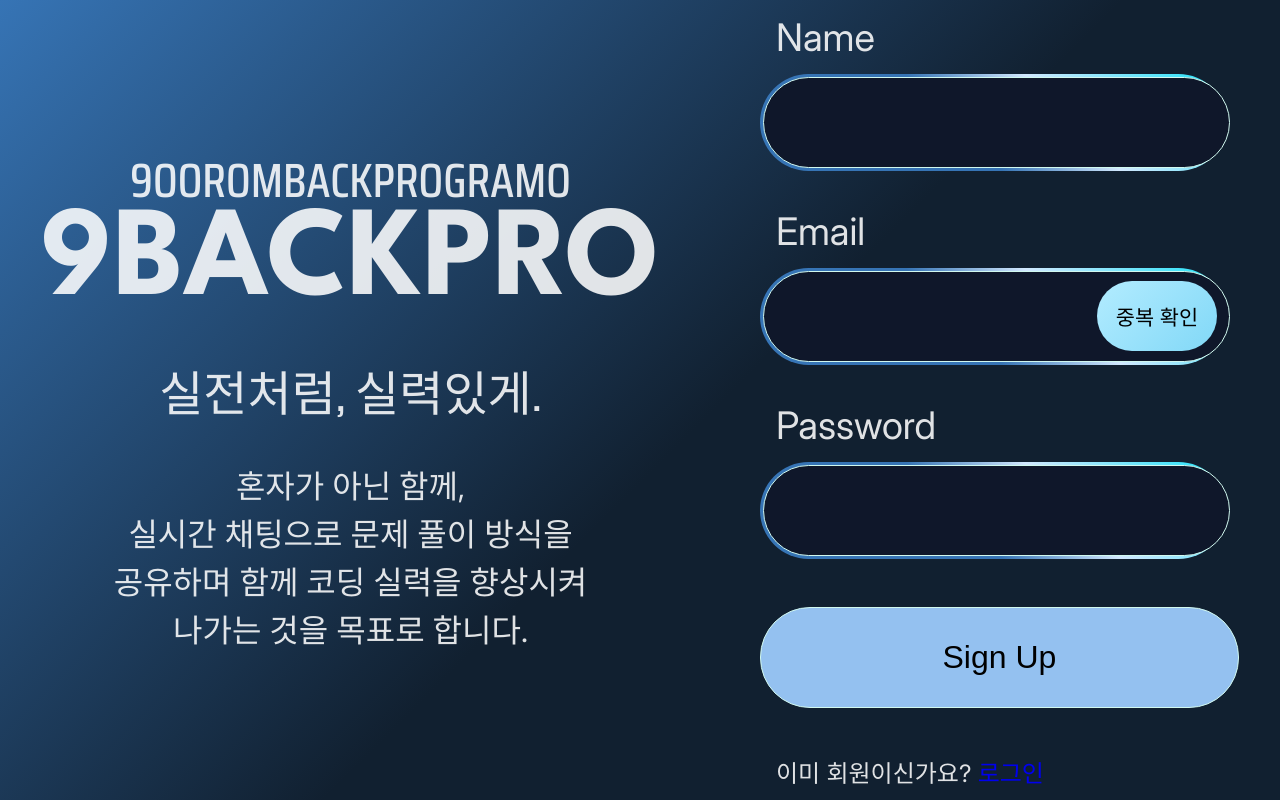
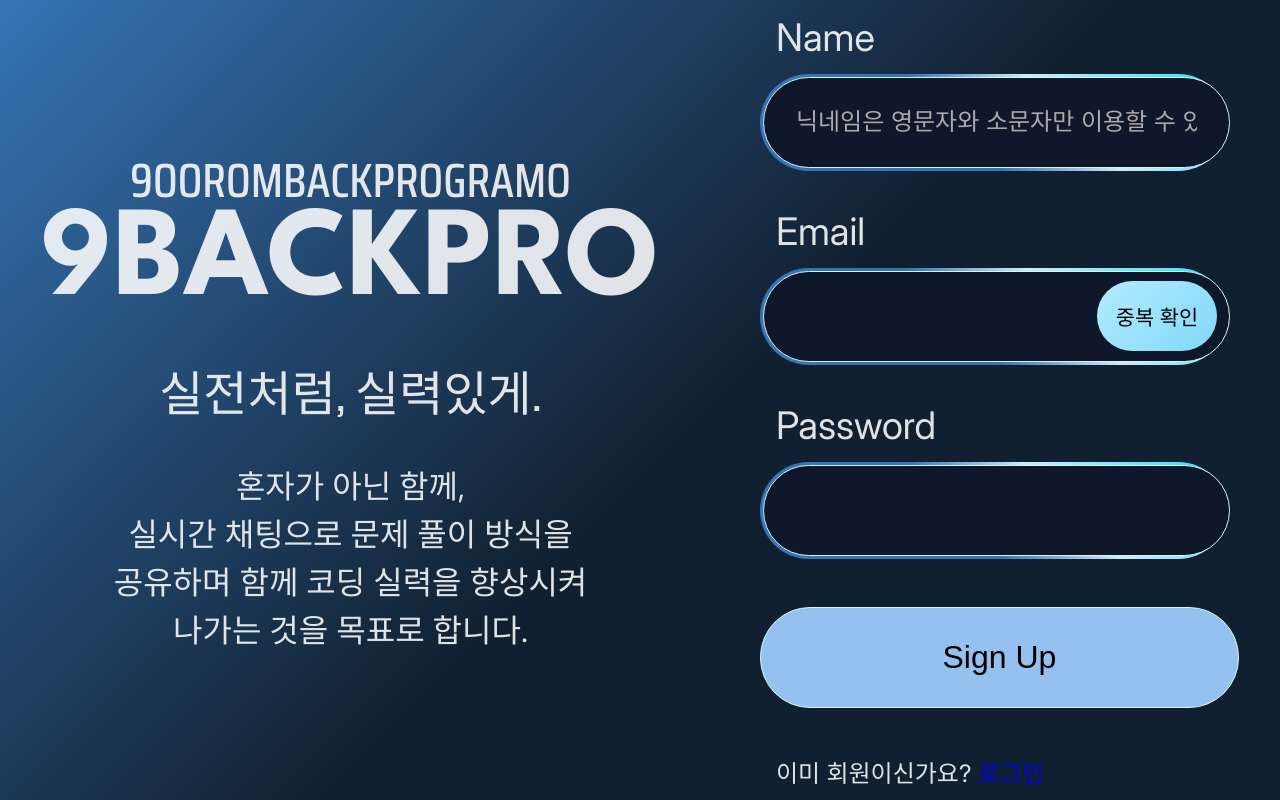
Before and after one commit to PrograMemo-Groom/900pro-fe, a React (Vite) app: page /signup in a window 1280 px wide. Built offline with nearby package versions, Linux system fonts and the light colour scheme; no server answers.

Commit message:
feature: [api] 회원가입 api 요청 성공 작업 추가 > 회원가입 시 이메일 중복 체크 > 회원가입 시 api 요청 확인 완료 ref: #18

```diff
--- a/src/pages/signUp/SignUp.tsx
+++ b/src/pages/signUp/SignUp.tsx
@@ -7,8 +7,8 @@ import { AxiosResponse } from 'axios';
 import API from '@/store/api/ApiConfig.ts';
 import { SampleResponse } from '@/store/auth/thunks.ts';
 
-const SignUp: React.FC<SignUpProps> = ({ initialValues }) => {
-  const [form, setForm] = useState<SignUpReq>({ name: '', email: '', password: '' });
+const SignUp = () => {
+  const [form, setForm] = useState<SignUpReq>({ username: '', email: '', password: '' });
   const handleOnSubmit = async (e: React.FormEvent) => {
     e.preventDefault();
     console.log('form 실행', form);
@@ -35,12 +35,12 @@ const SignUp: React.FC<SignUpProps> = ({ initialValues }) => {
       <Landing />
       <form className={styles.loginForm} onSubmit={handleOnSubmit}>
         <div className={styles.inputForm}>
-          <label htmlFor="name">Name</label>
+          <label htmlFor="username">Name</label>
           <div className={styles.gradientBorder}>
-            <input type="text" id="name"
+            <input type="text" id="username"
                    onChange={(e) => handleOnChange(e)}
-              // placeholder="name 을 입력해주세요"
-                   value={form.name}
+                   placeholder="닉네임은 영문자와 소문자만 이용할 수 있습니다."
+                   value={form.username}
             />
           </div>
         </div>
```
Also changed, not shown: src/pages/signUp/SignUp.interfase.ts (+10 -2 lines).
